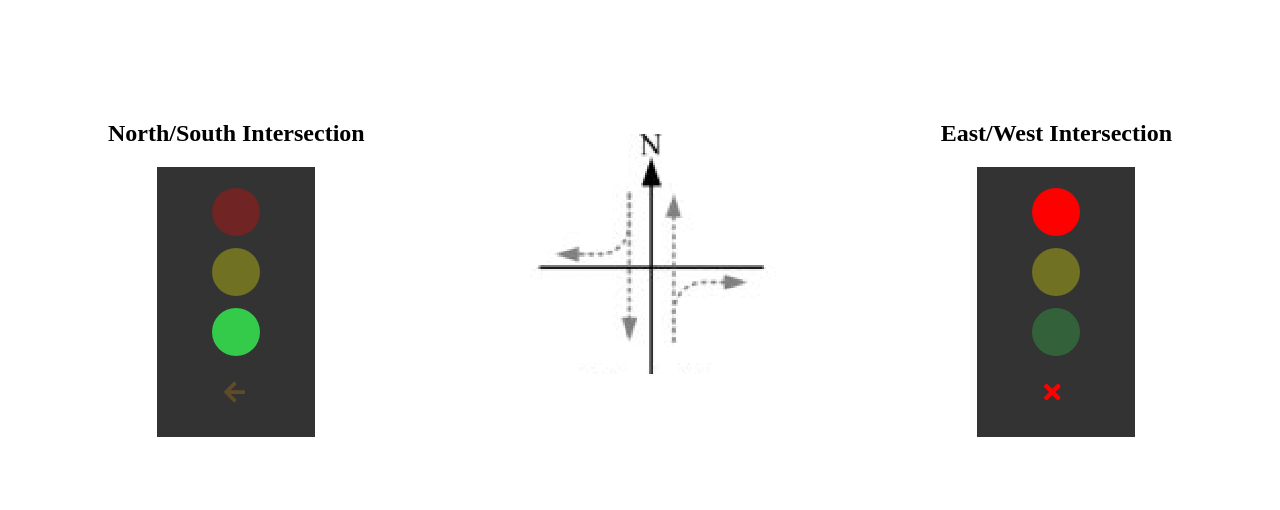
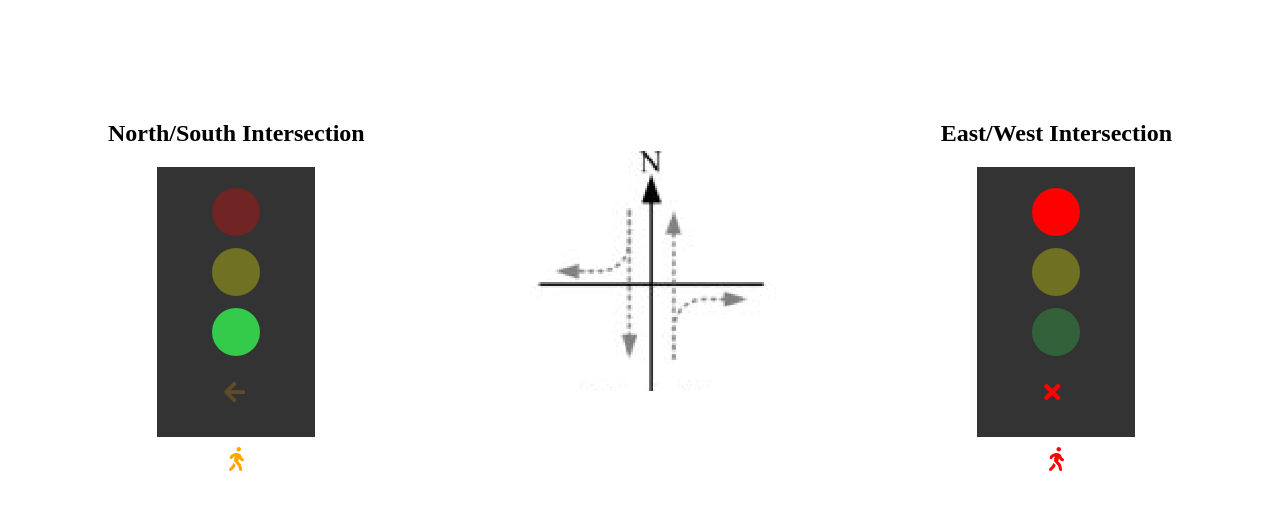
Before and after one commit to laurenmbeatty/Transportation, a React (Vite) app: page / in a window 1280 px wide. Shown: the top 510 px of the page. Built offline with nearby package versions, Linux system fonts and the light colour scheme.

Commit message:
add cute animations

```diff
--- a/src/App.js
+++ b/src/App.js
@@ -3,7 +3,11 @@ import { render } from "react-dom";
 import TrafficLight from "./components/TrafficLight/TrafficLight";
 import * as Styled from "./styles";
 import { library } from "@fortawesome/fontawesome-svg-core";
-import { faArrowLeft, faTimes } from "@fortawesome/free-solid-svg-icons";
+import {
+  faArrowLeft,
+  faTimes,
+  faWalking
+} from "@fortawesome/free-solid-svg-icons";
 const phase0 = require("../public/Phase0.png");
 const phase1 = require("../public/Phase1.png");
 const phase2 = require("../public/Phase2.png");
@@ -11,7 +15,7 @@ const phase3 = require("../public/Phase3.png");
 const phase4 = require("../public/Phase4.png");
 const phase5 = require("../public/Phase5.png");
 
-library.add(faArrowLeft, faTimes);
+library.add(faArrowLeft, faTimes, faWalking);
 class App extends React.Component {
   state = {
     northLightState: "red",
--- a/src/components/TrafficLight/TrafficLight.js
+++ b/src/components/TrafficLight/TrafficLight.js
@@ -6,6 +6,7 @@ class TrafficLight extends React.Component {
   render() {
     const { color, leftColor } = this.props;
     return (
+      <div>
         <Styled.TrafficLight>
           <Styled.Light opacity={color === "red" ? 1 : 0.3} inputColor="red" />
           <Styled.Light
@@ -27,6 +28,10 @@ class TrafficLight extends React.Component {
             )}
           </Styled.LeftLight>
         </Styled.TrafficLight>
+        <Styled.Icon inputColor={leftColor}>
+          <FontAwesomeIcon icon="walking" />
+        </Styled.Icon>
+      </div>
     );
   }
 }
--- a/src/components/TrafficLight/styles.js
+++ b/src/components/TrafficLight/styles.js
@@ -53,3 +53,50 @@ export const LeftLight = styled(Light)`
         : "red"};
   }
 `;
+
+const rotate = keyframes`
+  0% {
+      transform: rotate(10deg);
+  }
+  25% {
+      transform: rotate(-10deg);
+  }
+  50% {
+      transform: rotate(10deg)
+  }
+  75% {
+    transform: rotate(-10deg)
+  }
+  100% {
+    transform: rotate(0deg)
+  }
+`;
+const rotateRule = css`
+  ${rotate} 1s infinite alternate;
+`;
+export const Icon = styled.div`
+  display: flex;
+  flex-direction: column;
+  align-items: center;
+  .fa-walking {
+      font-size: 1.5rem;
+      margin-top: 10px;
+  }
+${props =>
+  props.inputColor === "go" &&
+  css`
+    color: #34ca4a;
+    animation: ${rotateRule};
+  `}
+  ${props =>
+    props.inputColor === "caution" &&
+    css`
+      color: orange;
+      animation: ${rotateRule};
+    `}
+  ${props =>
+    props.inputColor === "stop" &&
+    css`
+      color: red;
+    `}
+`;
```
Also changed, not shown: 6 other files (tests, documents, lock files or other folders). Lines whose indentation alone changed are shown as unchanged.
